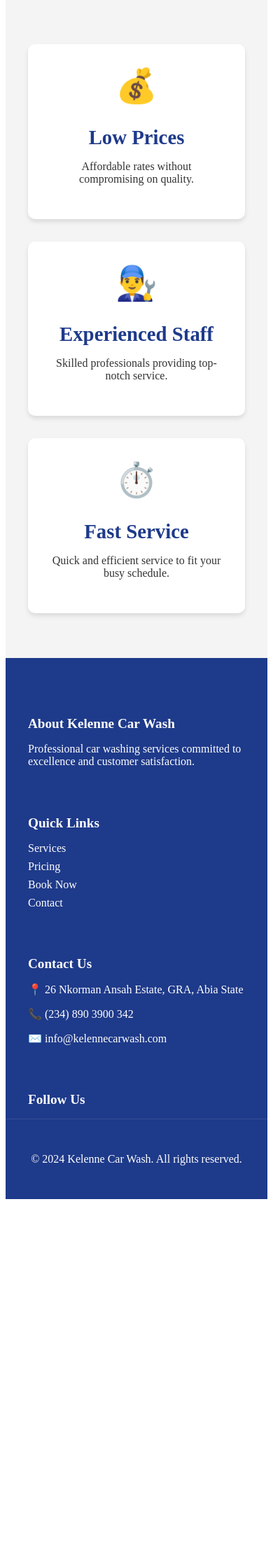
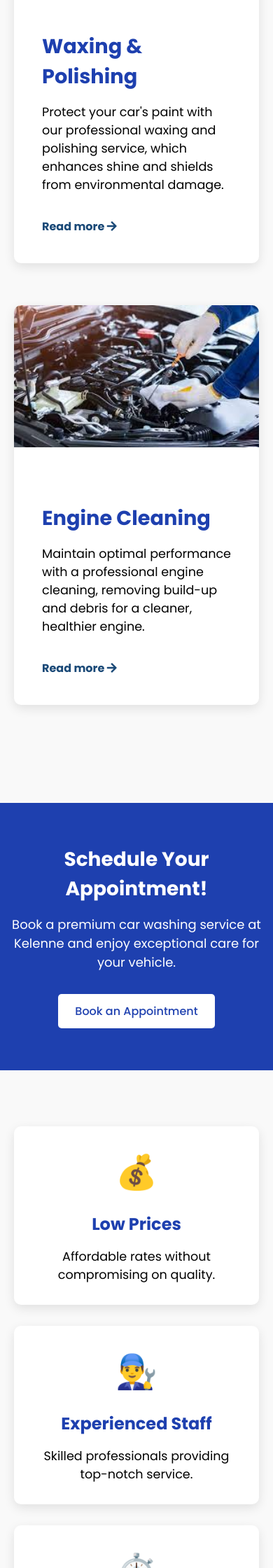
Before and after one commit to Ama-Annor/Kelenne, a PHP site: page /view/services.html in a window 390 px wide. Shown: the part 2778-5018 px from the top of the page at 70% size. Before the commit the page ends 4491 px from the top, so only its background shows below. Run offline with PHP 8.4, Linux system fonts and the light colour scheme.

Commit message:
did a lot of changes...i can't imagine

```diff
--- a/assets/css/index.css
+++ b/assets/css/index.css
@@ -319,6 +319,9 @@ nav a:hover::after {
     display: inline-block;
     margin-top: 10px;
 }
+.secondary-button {
+    font-size: 20px;
+}
 
 .read-more:hover {
     color: #4dc4b0;
--- a/assets/css/services.css
+++ b/assets/css/services.css
@@ -1,294 +1,316 @@
+@import url('https://fonts.googleapis.com/css2?family=Poppins:wght@300;400;500;600;700&display=swap');
+
 :root {
-    --primary-color: #1e3a8a;
-    --secondary-color: #60a5fa;
-    --text-color: #333;
-    --light-bg: #f8fafc;
+    --primary-blue: #1e40af;
+    --secondary-blue: #3b82f6;
+    --accent-silver: #e5e7eb;
+    --text-dark: #1f2937;
     --white: #ffffff;
-    --transition: all 0.3s ease;
+}
+
+* {
+    margin: 0;
+    padding: 0;
+    box-sizing: border-box;
+    font-family: 'Poppins', sans-serif;
+}
+
+.container {
+    max-width: 1200px;
+    margin: 0 auto;
+    padding: 0 20px;
 }
 
 /* Header */
 .header {
     background: var(--white);
-    box-shadow: 0 2px 4px rgba(0, 0, 0, 0.1);
+    padding: 15px 0;
     position: sticky;
     top: 0;
-    z-index: 100;
+    z-index: 1000;
+    box-shadow: 0 2px 10px rgba(0,0,0,0.1);
 }
 
 .nav-container {
-    max-width: 1200px;
-    margin: 0 auto;
-    padding: 1rem 2rem;
     display: flex;
     justify-content: space-between;
     align-items: center;
 }
 
 .logo {
-    font-size: 1.5rem;
-    font-weight: bold;
-    color: var(--primary-color);
+    margin-left: 30px;
+    font-size: 1.8rem;
+    font-weight: 700;
+    color: var(--primary-blue);
 }
 
 .logo span {
-    color: var(--secondary-color);
+    color: var(--secondary-blue);
 }
 
 nav a {
-    color: var(--text-color);
     text-decoration: none;
-    margin-left: 2rem;
-    transition: var(--transition);
+    color: var(--text-dark);
+    margin-right: 30px;
+    font-weight: 500;
+    transition: color 0.3s;
+    position: relative;
 }
 
-nav a:hover,
-nav a.active {
-    color: var(--primary-color);
+nav a::after {
+    content: '';
+    position: absolute;
+    bottom: -5px;
+    left: 0;
+    width: 0;
+    height: 2px;
+    background: var(--secondary-blue);
+    transition: width 0.3s;
+}
+
+nav a:hover::after {
+    width: 100%;
+}
+
+.service {
+    display: grid;
+    grid-template-columns: 1fr 1fr;
+    gap: 40px;
+    margin-bottom: 60px;
+    background: var(--white);
+    border-radius: 10px;
+    box-shadow: 0 5px 15px rgba(0,0,0,0.1);
+    overflow: hidden;
+}
+
+.service-image {
+    width: 100%;
+    height: 100%;
+}
+
+.service-image img {
+    width: 100%;
+    height: 100%;
+    object-fit: cover;
+}
+
+.service-content {
+    padding: 40px;
+}
+
+.service-content h3 {
+    color: var(--primary-blue);
+    font-size: 1.8rem;
+    margin-bottom: 1rem;
+}
+
+.service-content p {
+    font-size: 1.1rem;
+    margin-bottom: 1.5rem;
+}
+
+.read-more {
+    display: inline-block;
+    color: var(--secondary-blue);
+    text-decoration: none;
+    font-weight: 500;
+    transition: color 0.3s;
+}
+
+.read-more:hover {
+    color: var(--primary-blue);
 }
 
 /* Services Section */
 .services {
-    display: grid;
-    grid-template-columns: repeat(auto-fit, minmax(250px, 1fr));
-    gap: 2rem;
-    padding: 4rem 2rem;
-    max-width: 1200px;
-    margin: 0 auto;
+    padding: 80px 0;
+    background: #f9f9f9;
 }
 
-.service {
-    background: var(--white);
-    padding: 2rem;
+.services h2 {
+    color: var(--primary-blue);
+    font-size: 2.5rem;
     text-align: center;
-    border-radius: 10px;
-    box-shadow: 0 4px 6px rgba(0, 0, 0, 0.1);
-    transition: var(--transition);
+    margin-bottom: 40px;
 }
 
-.service:hover {
-    transform: translateY(-10px);
-    box-shadow: 0 8px 12px rgba(0, 0, 0, 0.15);
-}
 
-.service img {
-    max-width: 100%;
-    height: auto;
-    border-radius: 10px;
-    margin-bottom: 1rem;
-}
 
-.service h2 {
-    font-size: 1.8rem;
-    color: var(--primary-color);
-    margin-bottom: 1rem;
-}
 
-.service p {
-    color: var(--text-color);
-    margin-bottom: 1rem;
-}
 
-.read-more {
-    color: var(--secondary-color);
-    text-decoration: none;
-    font-weight: 500;
-    display: inline-flex;
-    align-items: center;
-    gap: 0.5rem;
-    transition: var(--transition);
-}
-
-.read-more:hover {
-    color: var(--primary-color);
-}
-
-/* Schedule Appointment Section */
+/* Schedule Appointment */
 .schedule-appointment {
-    background-image: url('../images/carwash5.jpg');
-    background-size: cover;
-    background-position: center;
-    background-repeat: no-repeat;
-    padding: 4rem 2rem;
+    background-color: var(--primary-blue);
+    color: var(--white);
+    padding: 60px 0;
     text-align: center;
-    color: var(--white);
-    position: relative;
-}
-
-.schedule-appointment::before {
-    content: '';
-    position: absolute;
-    top: 0;
-    left: 0;
-    right: 0;
-    bottom: 0;
-    background: rgba(0, 0, 0, 0.5); /* Dark overlay for readability */
-    z-index: 1;
-}
-
-.schedule-appointment h2,
-.schedule-appointment p,
-.schedule-button {
-    position: relative;
-    z-index: 2;
 }
 
 .schedule-appointment h2 {
     font-size: 2.5rem;
-    color: var(--primary-color);
     margin-bottom: 1rem;
 }
 
 .schedule-appointment p {
-    color: var(--white);
     font-size: 1.2rem;
     margin-bottom: 2rem;
 }
 
 .schedule-button {
-    background: var(--primary-color);
-    color: var(--white);
+    display: inline-block;
     padding: 1rem 2rem;
-    border: none;
+    background: var(--white);
+    color: var(--primary-blue);
+    text-decoration: none;
     border-radius: 5px;
-    cursor: pointer;
-    transition: var(--transition);
-    font-size: 1rem;
-    text-decoration: none;
+    font-weight: 500;
+    transition: background 0.3s, color 0.3s;
 }
 
 .schedule-button:hover {
-    background: var(--secondary-color);
-    transform: translateY(-3px);
+    background: var(--secondary-blue);
+    color: var(--white);
 }
 
 /* Extra Section */
 .extra-section {
-    padding: 4rem 2rem;
-    background-color: #f4f4f4; /* Light background color */
+    padding: 80px 0;
+    background: #f9f9f9;
 }
 
 .features-grid {
     display: grid;
-    grid-template-columns: repeat(3, 1fr); /* Three columns in one row */
-    gap: 2rem; /* Space between columns */
-    text-align: center;
+    grid-template-columns: repeat(auto-fit, minmax(250px, 1fr));
+    gap: 30px;
 }
 
 .feature {
+    text-align: center;
+    padding: 30px;
     background: var(--white);
-    padding: 2rem;
     border-radius: 10px;
-    box-shadow: 0 4px 6px rgba(0, 0, 0, 0.1);
-    transition: var(--transition);
-}
-
-.feature:hover {
-    transform: translateY(-10px);
-    box-shadow: 0 8px 12px rgba(0, 0, 0, 0.15);
+    box-shadow: 0 5px 15px rgba(0,0,0,0.1);
 }
 
 .feature-icon {
-    font-size: 3rem; /* Size of the icon */
-    margin-bottom: 1rem;
+    font-size: 48px;
+    margin-bottom: 20px;
+    color: var(--primary-blue);
 }
 
 .feature h3 {
-    font-size: 1.8rem;
-    color: var(--primary-color);
+    color: var(--primary-blue);
+    font-size: 1.5rem;
     margin-bottom: 1rem;
 }
 
 .feature p {
-    color: var(--text-color);
-    margin-bottom: 1rem;
+    font-size: 1.1rem;
+}
+
+/* Footer */
+.footer {
+    background: var(--primary-blue);
+    color: var(--white);
+    padding: 60px 0 20px;
+}
+
+.footer-grid {
+    display: grid;
+    grid-template-columns: repeat(4, 1fr);
+    gap: 40px;
+}
+
+.footer-section h3 {
+    color: var(--white);
+    margin-bottom: 20px;
+    font-size: 1.2rem;
+}
+
+.footer-section ul {
+    list-style: none;
+}
+
+.footer-section ul li {
+    margin-bottom: 10px;
+}
+
+.footer-section a {
+    color: var(--white);
+    text-decoration: none;
+    transition: opacity 0.3s;
+}
+
+.footer-section a:hover {
+    opacity: 0.8;
+}
+
+.footer-social {
+    display: flex;
+    gap: 15px;
+    margin-top: 20px;
+}
+
+.footer-social a {
+    background: rgba(255,255,255,0.1);
+    width: 40px;
+    height: 40px;
+    border-radius: 50%;
+    display: flex;
+    align-items: center;
+    justify-content: center;
+    transition: background 0.3s;
+}
+
+.footer-social a:hover {
+    background: rgba(255,255,255,0.2);
+}
+
+.footer-bottom {
+    text-align: center;
+    padding-top: 40px;
+    margin-top: 40px;
+    border-top: 1px solid rgba(255,255,255,0.1);
 }
 
 /* Responsive Design */
-@media (max-width: 1024px) {
-    .services {
-        grid-template-columns: repeat(2, 1fr);
+@media (max-width: 768px) {
+    .nav-container {
+        flex-direction: column;
+        gap: 20px;
+    }
+
+    nav a {
+        margin: 0 15px;
+    }
+
+    .service {
+        grid-template-columns: 1fr;
+    }
+
+    .schedule-appointment h2 {
+        font-size: 28px;
+    }
+
+    .schedule-appointment p {
+        font-size: 18px;
     }
 
     .footer-grid {
         grid-template-columns: repeat(2, 1fr);
     }
-
-    .features-grid {
-        grid-template-columns: repeat(2, 1fr); /* 2 columns on medium screens */
-    }
 }
 
-@media (max-width: 768px) {
-    .nav-container {
-        flex-direction: column;
-        text-align: center;
+@media (max-width: 480px) {
+    .section-title {
+        font-size: 28px;
     }
 
-    nav {
-        margin-top: 1rem;
-    }
-
-    nav a {
-        margin: 0.5rem;
-        display: inline-block;
-    }
-
-    .services {
-        grid-template-columns: 1fr;
+    .schedule-button {
+        padding: 12px 24px;
     }
 
     .footer-grid {
         grid-template-columns: 1fr;
     }
-
-    .features-grid {
-        grid-template-columns: 1fr; /* 1 column on smaller screens */
-    }
 }
-
-/* Footer */
-.footer {
-    background: var(--primary-color);
-    color: var(--white);
-    padding: 4rem 0 2rem;
-}
-
-.footer-grid {
-    display: grid;
-    grid-template-columns: repeat(auto-fit, minmax(150px, 1fr));
-    gap: 2rem;
-    max-width: 1200px;
-    margin: 0 auto;
-    padding: 0 2rem;
-}
-
-.footer-section h3 {
-    margin-bottom: 1rem;
-    font-size: 1.2rem;
-}
-
-.footer-section ul {
-    list-style: none;
-    padding: 0;
-}
-
-.footer-section ul li {
-    margin-bottom: 0.5rem;
-}
-
-.footer-section a {
-    color: var(--white);
-    text-decoration: none;
-    transition: var(--transition);
-}
-
-.footer-section a:hover {
-    color: var(--secondary-color);
-}
-
-.footer-bottom {
-    text-align: center;
-    padding-top: 2rem;
-    border-top: 1px solid rgba(255, 255, 255, 0.1);
-}
--- a/index.html
+++ b/index.html
@@ -32,6 +32,7 @@
                 <a href="view/services.html">Services</a>
                 <a href="view/about.html">About</a>
                 <a href="view/contact.html">Contact</a>
+                <a href="view/locations.html">Locations</a>
                 <a href="view/login.html">Login</a>
                 <a href="view/signup.html">Register</a>
             </nav>
@@ -43,7 +44,7 @@
         <div class="hero-content">
             <h1>Professional Car Wash Services</h1>
             <p>Give your car the care it deserves with our premium washing and detailing services</p>
-            <a href="#" class="cta-button">Learn More</a>
+            <a href="view/services.html" class="cta-button">Learn More</a>
         </div>
         <div class="slider-controls">
             <div class="slider-dot active"></div>
@@ -61,7 +62,7 @@
                 <h2>Learn About Us</h2>
                 <p>With over 15 years of experience in the automotive care industry, Kelenne Car Wash has become the trusted name in professional car washing services. Our dedication to quality and attention to detail sets us apart from the competition.</p>
                 <p>We use eco-friendly products and state-of-the-art equipment to ensure your vehicle receives the best possible care while minimizing environmental impact.</p>
-                <a href="#" class="secondary-button">Read More</a>
+                <a href="view/about.html" class="secondary-button">Read More</a>
             </div>
         </div>
     </section>
--- a/view/about.html
+++ b/view/about.html
@@ -30,8 +30,9 @@
             <nav>
                 <a href="../index.html">Home</a>
                 <a href="services.html">Services</a>
-                <a href="#" class="active">About</a>
+                <a href="about.html">About</a>
                 <a href="contact.html">Contact</a>
+                <a href="locations.html">Locations</a>
                 <a href="login.html">Login</a>
                 <a href="signup.html">Register</a>
             </nav>
--- a/view/contact.html
+++ b/view/contact.html
@@ -5,6 +5,7 @@
     <meta name="viewport" content="width=device-width, initial-scale=1.0">
     <title>Contact Us - Kelenne Car Wash</title>
     <link rel="stylesheet" href="../assets/css/contact.css">
+    <link rel="stylesheet" href="../assets/css/index.css">
     <link href='https://unpkg.com/boxicons@2.1.4/css/boxicons.min.css' rel='stylesheet'>
     <!-- Add AOS library for scroll animations -->
     <link href="https://unpkg.com/aos@2.3.1/dist/aos.css" rel="stylesheet">
@@ -26,6 +27,7 @@
         </div>
     </div>
 
+    <!-- Header -->
     <header class="header">
         <div class="nav-container">
             <div class="logo">KELENNE<span> CAR WASH</span></div>
@@ -33,7 +35,8 @@
                 <a href="../index.html">Home</a>
                 <a href="services.html">Services</a>
                 <a href="about.html">About</a>
-                <a href="#" class="active">Contact</a>
+                <a href="contact.html">Contact</a>
+                <a href="locations.html">Locations</a>
                 <a href="login.html">Login</a>
                 <a href="signup.html">Register</a>
             </nav>
--- a/view/services.html
+++ b/view/services.html
@@ -5,18 +5,36 @@
     <meta name="viewport" content="width=device-width, initial-scale=1.0">
     <title>Our Services | Kelenne Car Wash</title>
     <link rel="stylesheet" href="../assets/css/services.css">
+    <link rel="stylesheet" href="../assets/css/index.css">
     <link rel="stylesheet" href="https://cdnjs.cloudflare.com/ajax/libs/font-awesome/5.15.3/css/all.min.css">
+    <link href='https://unpkg.com/boxicons@2.1.4/css/boxicons.min.css' rel='stylesheet'>
 </head>
 <body>
+        <!-- Top Bar -->
+        <div class="top-bar">
+            <div class="top-bar-content">
+                <div class="contact">
+                    <span>📞 Call Us: +233 46493 8389</span>
+                </div>
+                <div class="social-icons">
+                    <a href="#"><i class='bx bxl-instagram'></i></a>
+                    <a href="#"><i class='bx bxl-twitter'></i></a>
+                    <a href="#"><i class='bx bxl-facebook'></i></a>
+                    <a href="#"><i class='bx bxl-youtube'></i></a>
+                </div>
+            </div>
+        </div>
+
     <!-- Header -->
     <header class="header">
         <div class="nav-container">
             <div class="logo">KELENNE<span> CAR WASH</span></div>
             <nav>
                 <a href="../index.html">Home</a>
-                <a href="#" class="active">Services</a>
+                <a href="services.html">Services</a>
                 <a href="about.html">About</a>
                 <a href="contact.html">Contact</a>
+                <a href="locations.html">Locations</a>
                 <a href="login.html">Login</a>
                 <a href="signup.html">Register</a>
             </nav>
@@ -28,34 +46,54 @@
     <div class="container">
         <h2>Our Premium Car Wash Services</h2>
         <div class="service">
+            <div class="service-image">
                 <img src="../assets/images/service1.jpeg" alt="Exterior Wash">
+            </div>
+            <div class="service-content">
                 <h3>Exterior Wash</h3>
                 <p>Keep your car looking fresh with our thorough exterior cleaning. We remove dirt, grime, and road salts to give your vehicle a pristine look.</p>
                 <a href="#" class="read-more">Read more <i class="fas fa-arrow-right"></i></a>
             </div>
+        </div>
         <div class="service">
+            <div class="service-image">
                 <img src="../assets/images/int_detailaing.jpeg" alt="Interior Detailing">
+            </div>
+            <div class="service-content">
                 <h3>Interior Detailing</h3>
-                <p>We go beyond vacuuming with a detailed cleaning of seats, carpets, and surfaces, ensuring your car’s interior is spotless and comfortable.</p>
+                <p>We go beyond vacuuming with a detailed cleaning of seats, carpets, and surfaces, ensuring your car's interior is spotless and comfortable.</p>
                 <a href="#" class="read-more">Read more <i class="fas fa-arrow-right"></i></a>
             </div>
+        </div>
         <div class="service">
+            <div class="service-image">
                 <img src="../assets/images/cardetailing.jpeg" alt="Complete Detailing">
+            </div>
+            <div class="service-content">
                 <h3>Complete Detailing</h3>
                 <p>Our full-service detailing includes both interior and exterior cleaning, restoring your car to a like-new condition for a polished look.</p>
                 <a href="#" class="read-more">Read more <i class="fas fa-arrow-right"></i></a>
             </div>
+        </div>
         <div class="service">
+            <div class="service-image">
                 <img src="../assets/images/waxing_polishing.jpeg" alt="Waxing & Polishing">
+            </div>
+            <div class="service-content">
                 <h3>Waxing & Polishing</h3>
-                <p>Protect your car’s paint with our professional waxing and polishing service, which enhances shine and shields from environmental damage.</p>
+                <p>Protect your car's paint with our professional waxing and polishing service, which enhances shine and shields from environmental damage.</p>
                 <a href="#" class="read-more">Read more <i class="fas fa-arrow-right"></i></a>
             </div>
+        </div>
         <div class="service">
+            <div class="service-image">
                 <img src="../assets/images/engine_cleaning.jpeg" alt="Engine Cleaning">
+            </div>
+            <div class="service-content">
                 <h3>Engine Cleaning</h3>
                 <p>Maintain optimal performance with a professional engine cleaning, removing build-up and debris for a cleaner, healthier engine.</p>
                 <a href="#" class="read-more">Read more <i class="fas fa-arrow-right"></i></a>
+            </div>
         </div>
     </div>
 </section>
@@ -71,24 +109,23 @@
         <div class="container">
             <div class="features-grid">
                 <div class="feature">
-                    <div class="feature-icon">💰</div> <!-- Updated Icon -->
+                    <div class="feature-icon">💰</div>
                     <h3>Low Prices</h3>
-                    <p>Affordable rates without compromising on quality.</p> <!-- Updated Description -->
+                    <p>Affordable rates without compromising on quality.</p>
                 </div>
                 <div class="feature">
-                    <div class="feature-icon">👨‍🔧</div> <!-- Updated Icon -->
+                    <div class="feature-icon">👨‍🔧</div>
                     <h3>Experienced Staff</h3>
-                    <p>Skilled professionals providing top-notch service.</p> <!-- Updated Description -->
+                    <p>Skilled professionals providing top-notch service.</p>
                 </div>
                 <div class="feature">
-                    <div class="feature-icon">⏱️</div> <!-- Updated Icon -->
-                    <h3>Fast Service</h3> <!-- Updated Heading -->
-                    <p>Quick and efficient service to fit your busy schedule.</p> <!-- Updated Description -->
+                    <div class="feature-icon">⏱️</div>
+                    <h3>Fast Service</h3>
+                    <p>Quick and efficient service to fit your busy schedule.</p>
                 </div>
             </div>
         </div>
     </section>
-
 
     <!-- Footer -->
     <footer class="footer">
```
Also changed, not shown: assets/css/contact.css (+0 -43 lines), view/locations.html (+6 -5 lines), view/login.html (+6 -4 lines), view/signup.html (+6 -4 lines). Lines whose indentation alone changed are shown as unchanged.
